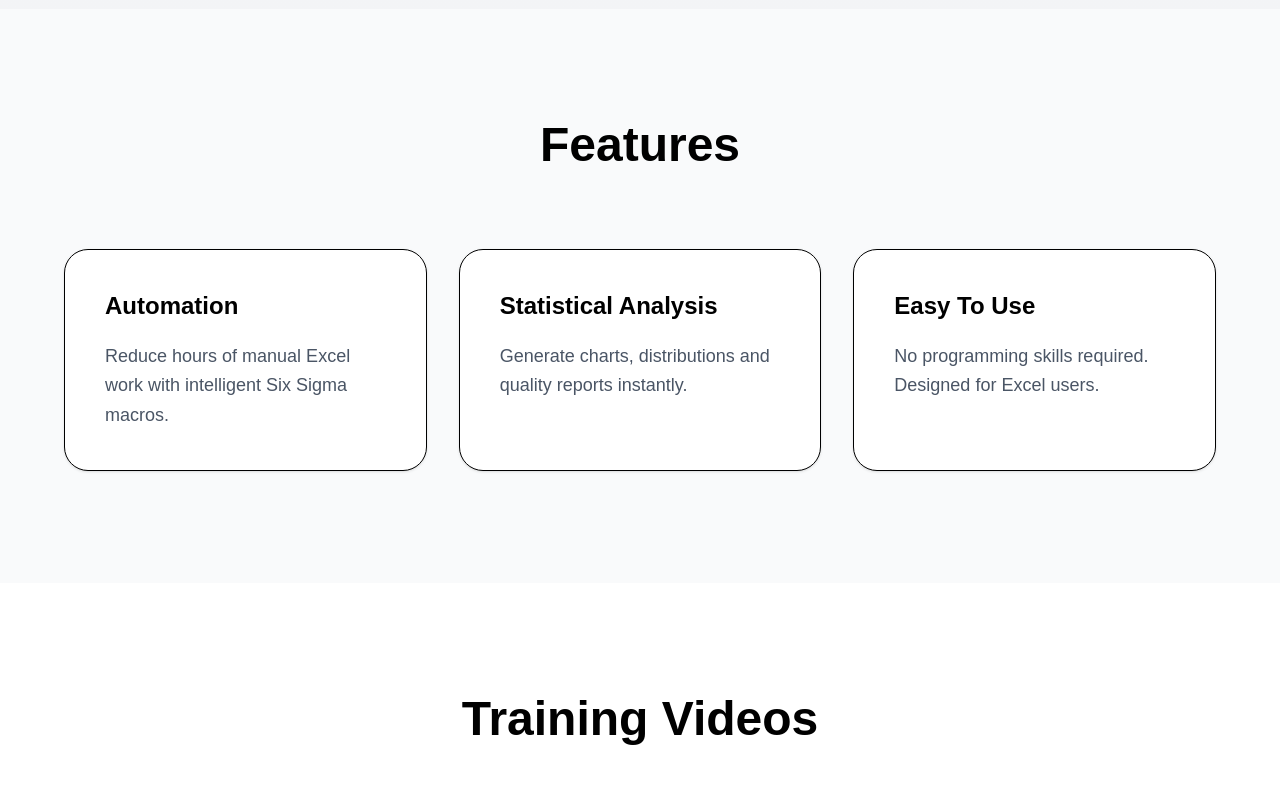
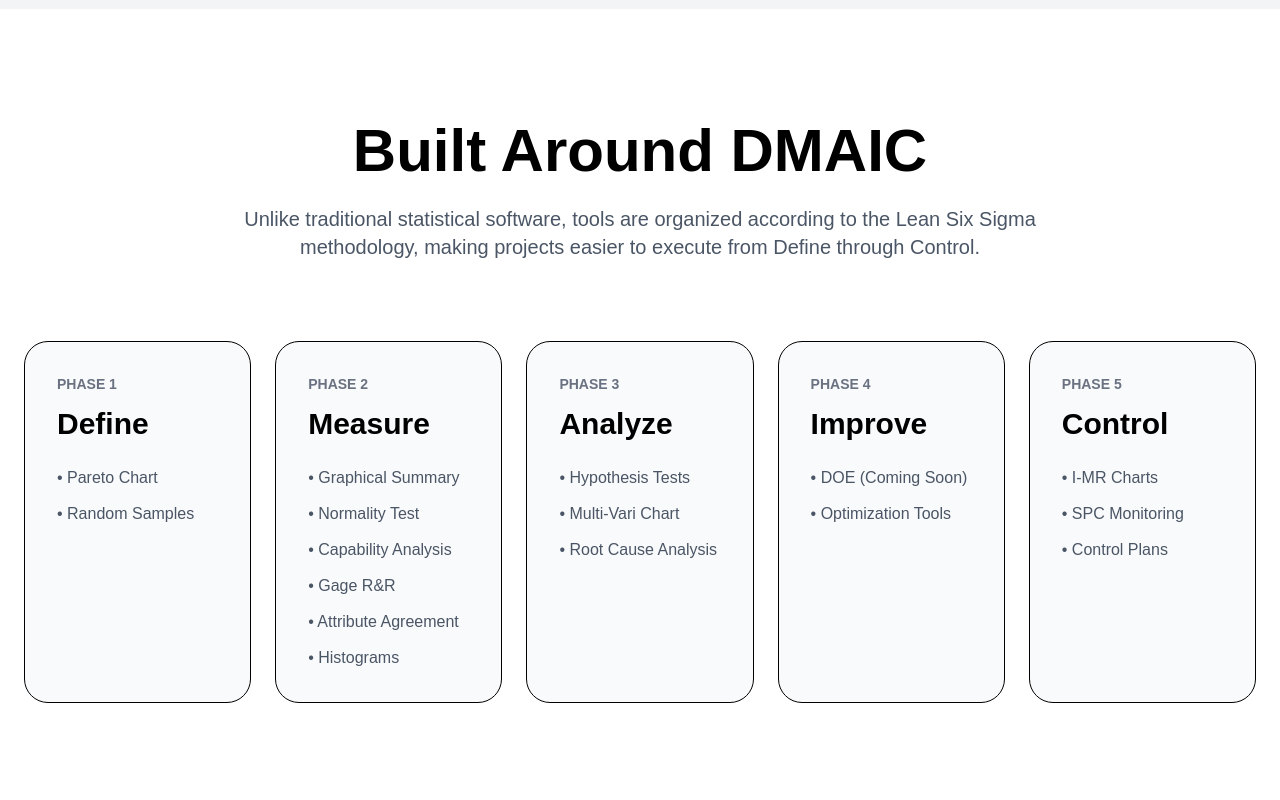
Before and after one commit to jlargo2006/mi-software-web, a Next.js app: page / in a window 1280 px wide. Shown: the part 4320-5120 px from the top of the page. Built offline with nearby package versions, Linux system fonts and the light colour scheme.

Commit message:
Update landing page

```diff
--- a/app/page.tsx
+++ b/app/page.tsx
@@ -294,14 +294,6 @@ export default function Home() {
 
       </section>
 
-
-
-
-
-
-
-
-
       {/* SOFTWARE PREVIEW */}
       <section className="px-6 py-28 bg-gradient-to-b from-white to-gray-100">
 
@@ -463,6 +455,129 @@ export default function Home() {
                 </p>
 
               </div>
+
+            </div>
+
+          </div>
+
+        </div>
+
+      </section>
+
+      {/* DMAIC WORKFLOW */}
+      <section className="px-6 py-28 bg-white">
+
+        <div className="max-w-7xl mx-auto">
+
+          <div className="text-center mb-20">
+
+            <h2 className="text-5xl md:text-6xl font-bold mb-6">
+              Built Around DMAIC
+            </h2>
+
+            <p className="text-xl text-gray-600 max-w-4xl mx-auto">
+              Unlike traditional statistical software, tools are organized
+              according to the Lean Six Sigma methodology, making projects
+              easier to execute from Define through Control.
+            </p>
+
+          </div>
+
+          <div className="grid lg:grid-cols-5 gap-6">
+
+            {/* DEFINE */}
+            <div className="bg-gray-50 border rounded-3xl p-8">
+
+              <div className="text-sm font-semibold text-gray-500 mb-3">
+                PHASE 1
+              </div>
+
+              <h3 className="text-3xl font-bold mb-6">
+                Define
+              </h3>
+
+              <ul className="space-y-3 text-gray-600">
+                <li>• Pareto Chart</li>
+                <li>• Random Samples</li>
+              </ul>
+
+            </div>
+
+            {/* MEASURE */}
+            <div className="bg-gray-50 border rounded-3xl p-8">
+
+              <div className="text-sm font-semibold text-gray-500 mb-3">
+                PHASE 2
+              </div>
+
+              <h3 className="text-3xl font-bold mb-6">
+                Measure
+              </h3>
+
+              <ul className="space-y-3 text-gray-600">
+                <li>• Graphical Summary</li>
+                <li>• Normality Test</li>
+                <li>• Capability Analysis</li>
+                <li>• Gage R&R</li>
+                <li>• Attribute Agreement</li>
+                <li>• Histograms</li>
+              </ul>
+
+            </div>
+
+            {/* ANALYZE */}
+            <div className="bg-gray-50 border rounded-3xl p-8">
+
+              <div className="text-sm font-semibold text-gray-500 mb-3">
+                PHASE 3
+              </div>
+
+              <h3 className="text-3xl font-bold mb-6">
+                Analyze
+              </h3>
+
+              <ul className="space-y-3 text-gray-600">
+                <li>• Hypothesis Tests</li>
+                <li>• Multi-Vari Chart</li>
+                <li>• Root Cause Analysis</li>
+              </ul>
+
+            </div>
+
+            {/* IMPROVE */}
+            <div className="bg-gray-50 border rounded-3xl p-8">
+
+              <div className="text-sm font-semibold text-gray-500 mb-3">
+                PHASE 4
+              </div>
+
+              <h3 className="text-3xl font-bold mb-6">
+                Improve
+              </h3>
+
+              <ul className="space-y-3 text-gray-600">
+                <li>• DOE (Coming Soon)</li>
+                <li>• Optimization Tools</li>
+              </ul>
+
+            </div>
+
+            {/* CONTROL */}
+            <div className="bg-gray-50 border rounded-3xl p-8">
+
+              <div className="text-sm font-semibold text-gray-500 mb-3">
+                PHASE 5
+              </div>
+
+              <h3 className="text-3xl font-bold mb-6">
+                Control
+              </h3>
+
+              <ul className="space-y-3 text-gray-600">
+                <li>• I-MR Charts</li>
+                <li>• SPC Monitoring</li>
+                <li>• Control Plans</li>
+              </ul>
 
             </div>
 
```
